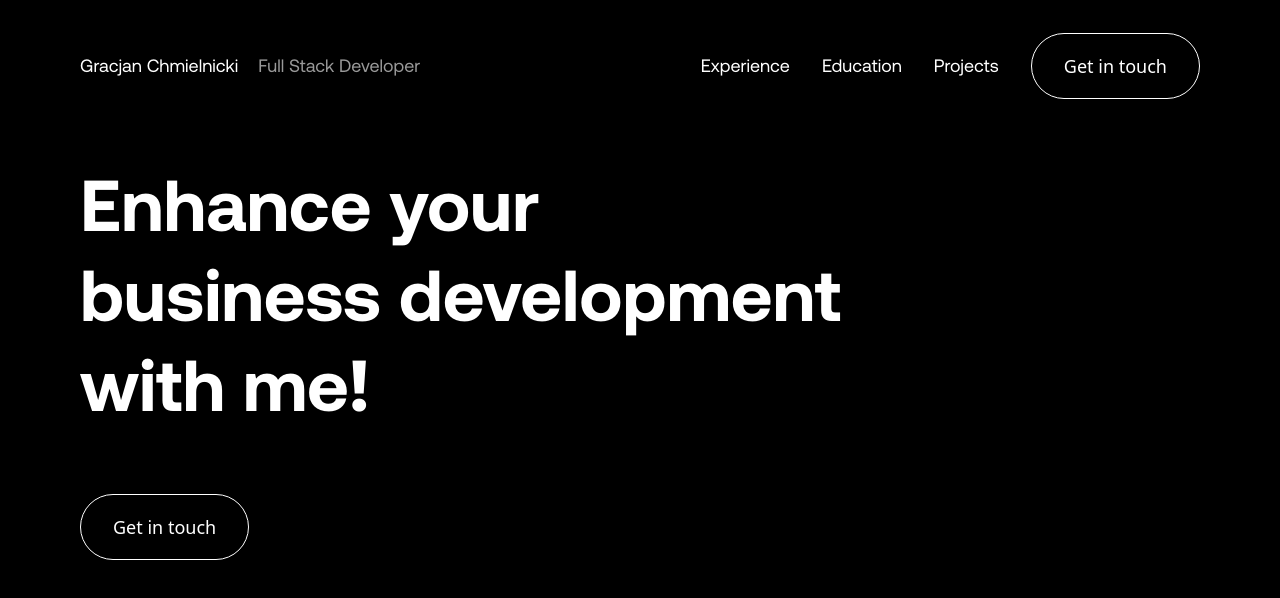
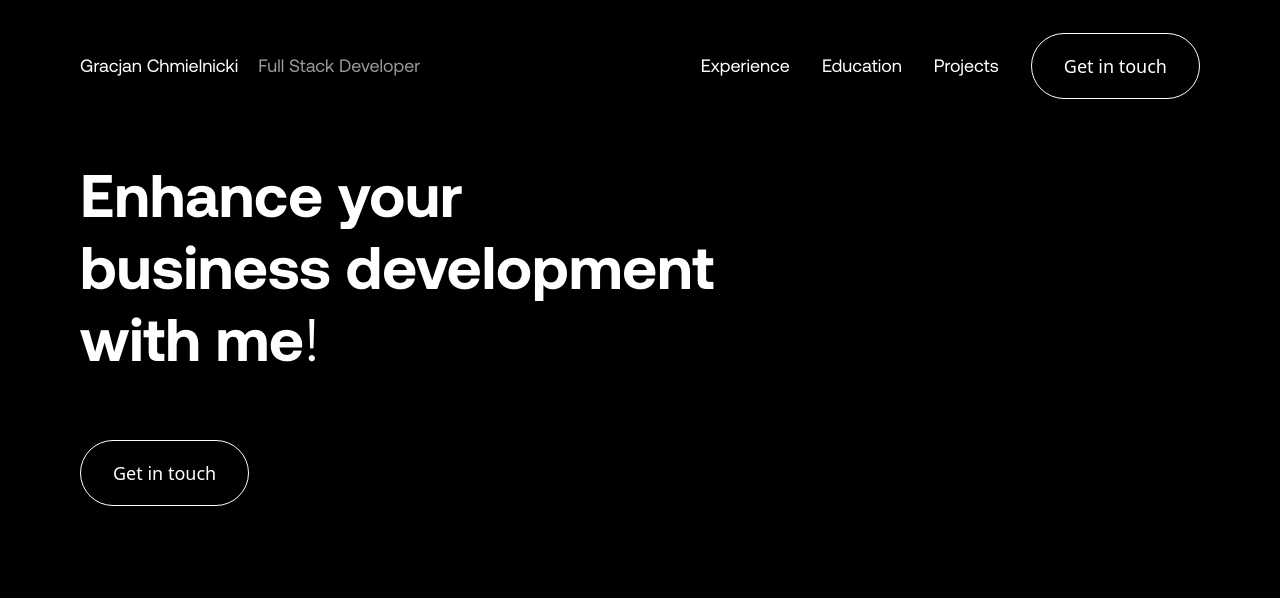
Before and after one commit to gracjaan/PersonalWebsite, a React (Vite) app in the folder PersonalWebsite/: page / in a window 1280 px wide. Shown: the top 598 px of the page. Built offline with nearby package versions, Linux system fonts and the light colour scheme.

Commit message:
Shifting to generic styles in landing page

```diff
--- a/PersonalWebsite/src/pages/Landing.jsx
+++ b/PersonalWebsite/src/pages/Landing.jsx
@@ -1,32 +1,31 @@
 import React from "react";
 import { ArrowDownIcon } from "@heroicons/react/24/solid";
+import OvalButton from "../components/OvalButton";
 
 const Landing = () => {
   return (
     <section className="pt-40 h-screen min-h-[100vh] flex flex-col justify-between">
       <div className="px-10 lg:px-20 2xl:px-40">
         <div className="pb-16">
-          <h1 className="text-white text-7xl font-bold leading-[90px]">
+          <h1>
             Enhance your
           </h1>
-          <div className="h-[90px] overflow-hidden">
-            <h1 className="text-white text-7xl font-bold animate-rotatingText leading-[90px]">
+          <div className="h-[60px] lg:h-[72px] 2xl:h-[120px] overflow-hidden">
+            <h1 className="animate-rotatingText1 lg:animate-rotatingText2 2xl:animate-rotatingText3">
               business development
             </h1>
-            <h1 className="text-white text-7xl font-bold animate-rotatingText leading-[90px]">
+            <h1 className="animate-rotatingText1 lg:animate-rotatingText2 2xl:animate-rotatingText3">
               application performance
             </h1>
-            <h1 className="text-white text-7xl font-bold animate-rotatingText leading-[90px]">
+            <h1 className="animate-rotatingText1 lg:animate-rotatingText2 2xl:animate-rotatingText3">
               developers' knowledge
             </h1>
           </div>
-          <h1 className="text-white text-7xl font-bold leading-[90px]">
+          <h1>
             with me!
           </h1>
         </div>
-        <button className="text-white text-lg leading-8 hover:text-primary transition ease-in hidden md:block border border-secondary rounded-full px-8 py-4 hover:bg-secondary">
-          Get in touch
-        </button>
+        <OvalButton text="Get in touch" />
       </div>
       <div className="hidden 2xl:block px-40 mt-10 mb-[120px]">
         <ArrowDownIcon className="h-24 text-tertiary animate-bounce" />
```
